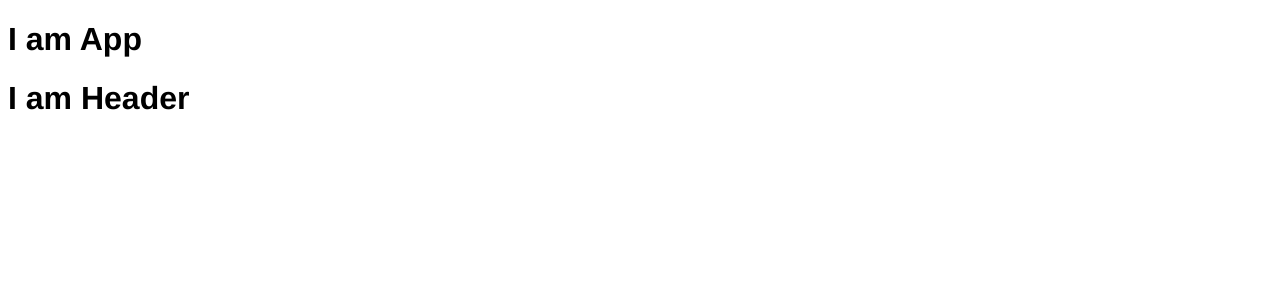
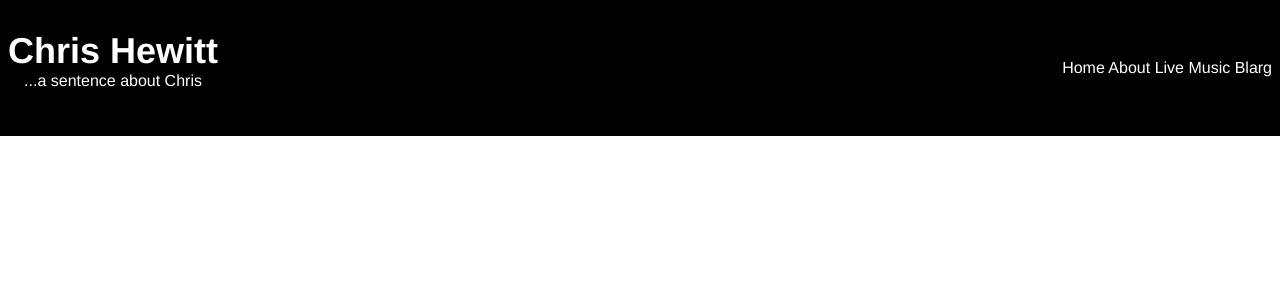
Before and after one commit to Henchworm/the_jazz_music_2_fe, a React (Create React App) app: page / in a window 1280 px wide. Shown: the top 300 px of the page. Built offline with nearby package versions, Linux system fonts and the light colour scheme.

Commit message:
Create header skeleton

```diff
--- a/src/App.js
+++ b/src/App.js
@@ -4,7 +4,6 @@ import './App.css';
 function App() {
   return (
     <main>
-      <h1>I am App</h1>
       <Header />
     </main>
   );
--- a/src/components/Header/Header.css
+++ b/src/components/Header/Header.css
@@ -0,0 +1,27 @@
+.main-navigation {
+  background-color: black;
+  color: white;
+  display: flex;
+  justify-content: space-between;
+  align-items: center;
+  height: 7.5rem;
+  margin: -0.5rem -0.5rem 1rem -0.5rem;
+  padding: 0.5rem;
+}
+
+.chris-container {
+  display: flex;
+  flex-direction: column;
+  justify-content: center;
+  align-items: center;
+}
+
+.chris-name {
+  font-size: 2.25rem;
+  margin-top: 0;
+  margin-bottom: 0;
+}
+
+.chris-bio {
+  margin-top: 0;
+}
--- a/src/components/Header/Header.js
+++ b/src/components/Header/Header.js
@@ -2,7 +2,15 @@ import './Header.css';
 
 function Header() {
   return (
-    <h1>I am Header</h1>
+    <nav className="main-navigation">
+      <div className="chris-container">
+        <h1 className="chris-name">Chris Hewitt</h1>
+        <p className="chris-bio">...a sentence about Chris</p>
+      </div>
+      <div className="links-container">
+        <p>Home About Live Music Blarg</p>
+      </div>
+    </nav>
   );
 }
 
```
